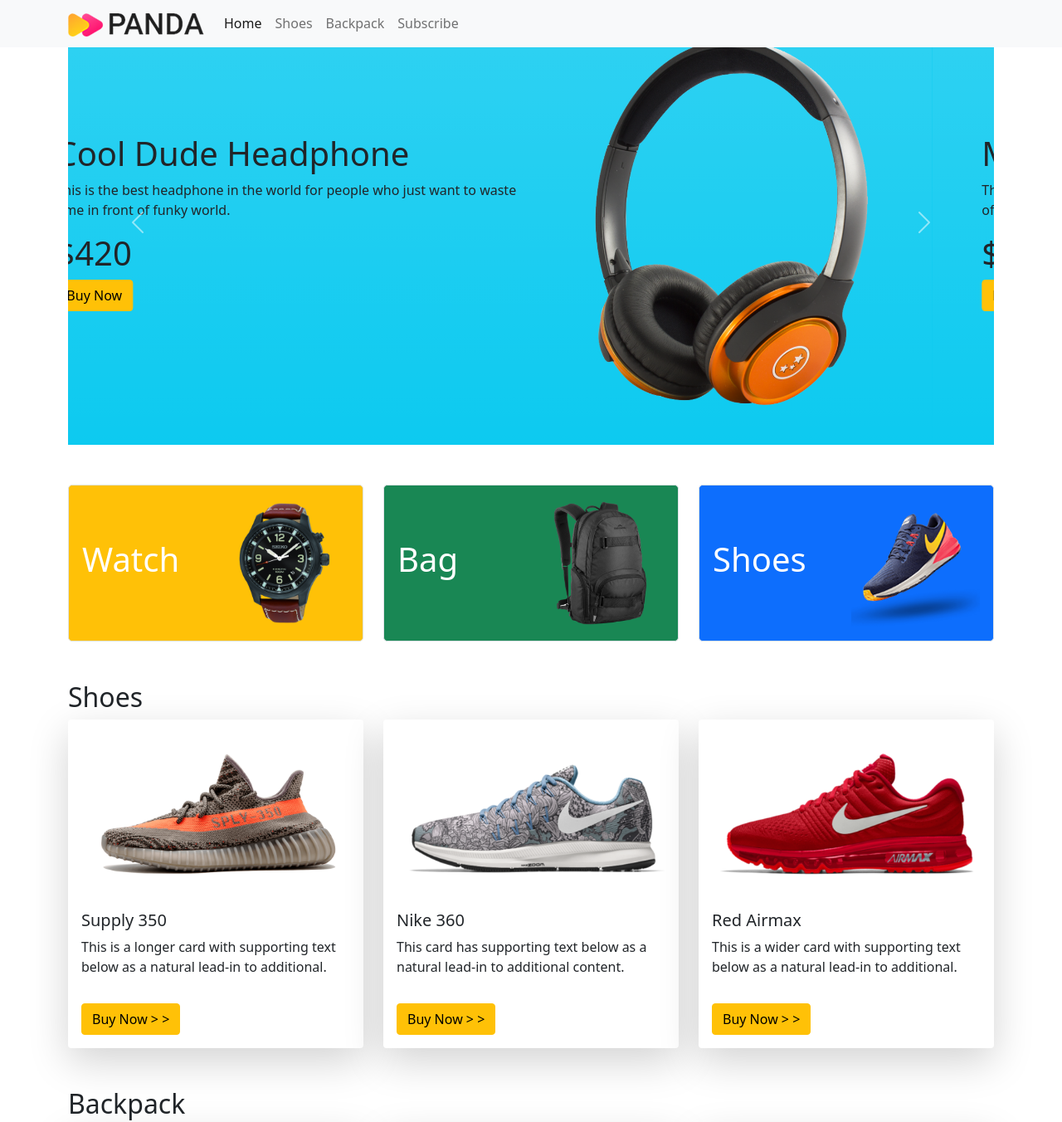
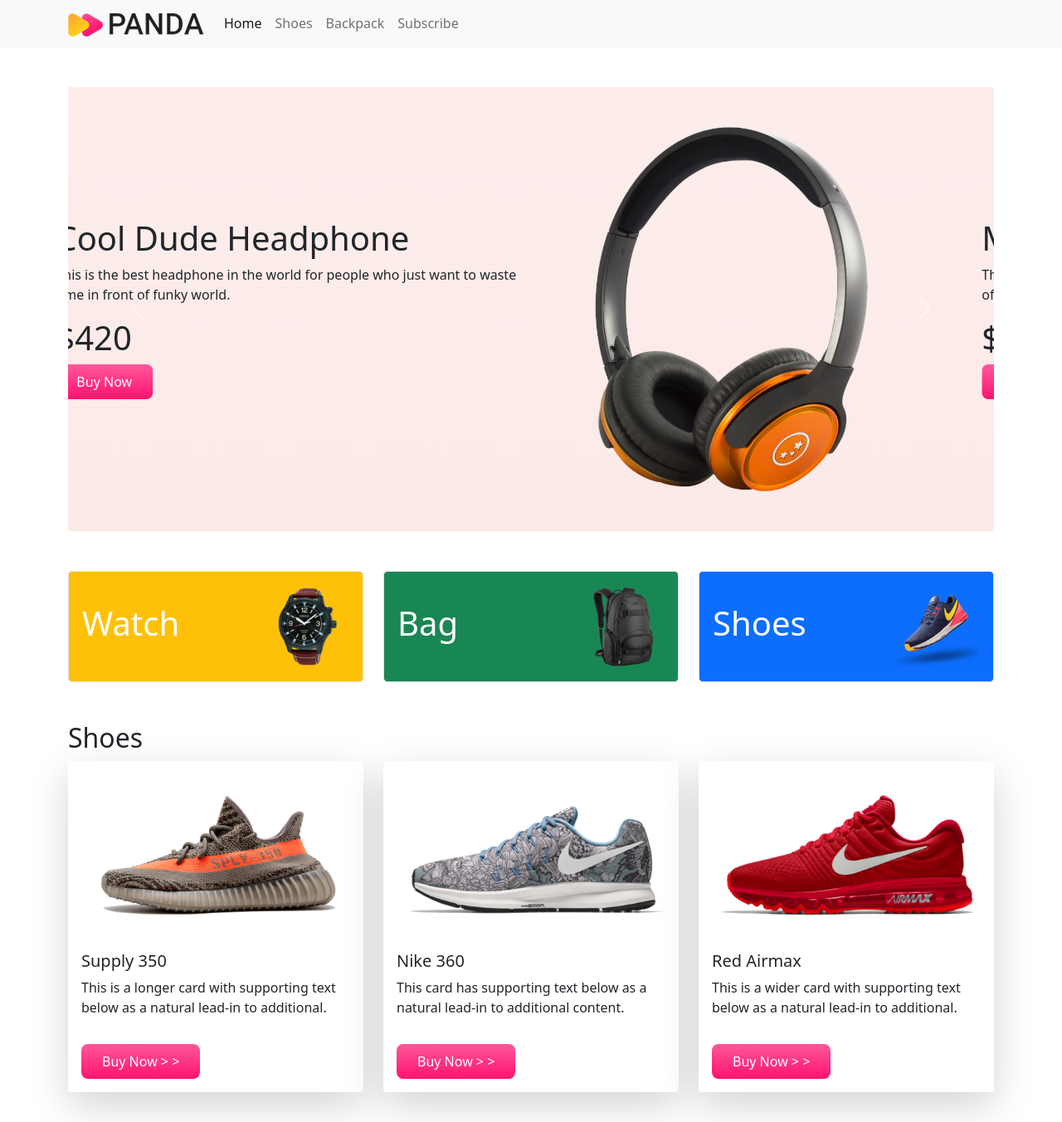
Before and after one commit to zillurahman10/panda-commerce-bootstrap, a plain HTML site: page index.html in a window 1280 px wide. Shown: the top 1352 px of the page at 83% size. Drawn offline with nearby package versions, Linux system fonts and the light colour scheme; grey boxes are pictures that could not be loaded.

Commit message:
sticky-added

```diff
--- /dev/null
+++ b/css/style.css
@@ -0,0 +1,13 @@
+.panda-bg-info{
+    background-color: #fceae8;
+}
+.categorice img{
+    width: 100px;
+}
+.panda-btn-buy-now{
+    color: white;
+    background-image: linear-gradient(to bottom, #FF589B 0%, #FF136F 100%);
+    border-radius: 8px;
+    padding: 9px 25px;
+    border: none;
+}
--- a/index.html
+++ b/index.html
@@ -9,19 +9,19 @@
     <!-- Bootstrap stylesheet -->
     <link href="https://cdn.jsdelivr.net/npm/bootstrap@5.1.3/dist/css/bootstrap.min.css" rel="stylesheet"
         integrity="sha384-1BmE4kWBq78iYhFldvKuhfTAU6auU8tT94WrHftjDbrCEXSU1oBoqyl2QvZ6jIW3" crossorigin="anonymous">
+    <link rel="stylesheet" href="css/style.css">
 </head>
 
 <body>
     <!-- header start -->
-    <header>
-        <nav class="navbar navbar-expand-lg navbar-light bg-light fixed-top">
+    <nav class="navbar navbar-expand-lg navbar-light bg-light sticky-top ">
         <div class="container">
             <a class="navbar-brand" href="#">
                 <img src="images/logo.png" alt="">
             </a>
             <button class="navbar-toggler" type="button" data-bs-toggle="collapse"
-                    data-bs-target="#navbarSupportedContent" aria-controls="navbarSupportedContent"
-                    aria-expanded="false" aria-label="Toggle navigation">
+                data-bs-target="#navbarSupportedContent" aria-controls="navbarSupportedContent" aria-expanded="false"
+                aria-label="Toggle navigation">
                 <span class="navbar-toggler-icon"></span>
             </button>
             <div class="collapse navbar-collapse" id="navbarSupportedContent">
@@ -43,11 +43,11 @@
         </div>
     </nav>
     <!-- image slider -->
-        <section class="container">
+    <section class="container border-5 mt-5">
         <div id="carouselExampleControls" class="carousel slide" data-bs-ride="carousel">
             <div class="carousel-inner">
                 <div class="carousel-item active">
-                        <div class="row p-5 bg-info bg-gradient d-flex align-items-center
+                    <div class="row p-5 panda-bg-info bg-gradient d-flex align-items-center
                         ">
                         <div class="col-lg-7">
                             <h1>
@@ -56,7 +56,7 @@
                             <p>This is the best headphone in the world for people who just want to waste time in
                                 front of funky world.</p>
                             <h1>$420</h1>
-                                <button class="btn btn-warning">
+                            <button class="panda-btn-buy-now">
                                 Buy Now
                             </button>
                         </div>
@@ -70,7 +70,7 @@
 
                 </div>
                 <div class="carousel-item">
-                        <div class="row p-5 bg-info bg-gradient d-flex align-items-center
+                    <div class="row p-5 panda-bg-info bg-gradient d-flex align-items-center
                         ">
                         <div class="col-lg-7">
                             <h1>
@@ -81,7 +81,7 @@
 
                             </p>
                             <h1>$1200</h1>
-                                <button class="btn btn-warning">
+                            <button class="panda-btn-buy-now">
                                 Buy Now
                             </button>
                         </div>
@@ -91,7 +91,7 @@
                     </div>
                 </div>
                 <div class="carousel-item">
-                        <div class="row p-5 bg-info bg-gradient d-flex align-items-center
+                    <div class="row p-5 panda-bg-info bg-gradient d-flex align-items-center
                         ">
                         <div class="col-lg-7">
                             <h1>
@@ -102,7 +102,7 @@
 
                             </p>
                             <h1>$600</h1>
-                                <button class="btn btn-warning">
+                            <button class="panda-btn-buy-now">
                                 Buy Now
                             </button>
                         </div>
@@ -124,10 +124,10 @@
             </button>
         </div>
     </section>
-    </header>
+
     <main>
         <!-- categorice -->
-        <section class="container my-5">
+        <section class="container my-5 categorice">
             <div class="row g-4">
                 <div class="col-lg-4 col-md-6 col-12">
                     <div class="p-3 border bg-warning d-flex align-items-center justify-content-between rounded-3">
@@ -166,7 +166,7 @@
                             </p>
                         </div>
                         <div class="m-3">
-                            <button class="btn btn-warning">Buy Now > ></button>
+                            <button class="panda-btn-buy-now">Buy Now > ></button>
                         </div>
                     </div>
                 </div>
@@ -182,7 +182,7 @@
                             </p>
                         </div>
                         <div class="m-3">
-                            <button class="btn btn-warning">Buy Now > ></button>
+                            <button class="panda-btn-buy-now">Buy Now > ></button>
                         </div>
                     </div>
                 </div>
@@ -198,7 +198,7 @@
                             </p>
                         </div>
                         <div class="m-3">
-                            <button class="btn btn-warning">Buy Now > ></button>
+                            <button class="panda-btn-buy-now">Buy Now > ></button>
                         </div>
                     </div>
                 </div>
@@ -222,7 +222,7 @@
                             </p>
                         </div>
                         <div class="m-3">
-                            <button class="btn btn-warning">Buy Now > ></button>
+                            <button class="panda-btn-buy-now">Buy Now > ></button>
                         </div>
                     </div>
                 </div>
@@ -239,7 +239,7 @@
                             </p>
                         </div>
                         <div class="m-3">
-                            <button class="btn btn-warning">Buy Now > ></button>
+                            <button class="panda-btn-buy-now">Buy Now > ></button>
                         </div>
                     </div>
                 </div>
@@ -256,7 +256,7 @@
                             </p>
                         </div>
                         <div class="m-3">
-                            <button class="btn btn-warning">Buy Now > ></button>
+                            <button class="panda-btn-buy-now">Buy Now > ></button>
                         </div>
                     </div>
                 </div>
@@ -264,13 +264,13 @@
         </section>
         <!-- subscribe -->
         <section style="height: 300px;" id="sub"
-            class="container d-flex bg-info justify-content-center align-items-center rounded-3">
+            class="container d-flex panda-bg-info justify-content-center align-items-center rounded-3">
             <div>
                 <h1>LET'S STAY IN TOUCH</h1>
                 <p>Get updates on sales, specials and more</p>
-                <input type="text" placeholder="Your Email">
+                <input class="form-control" type="text" placeholder="Your Email">
                 <br>
-                <button class="btn btn-warning">SUBMIT</button>
+                <button class="panda-btn-buy-now">SUBMIT</button>
             </div>
         </section>
     </main>
```
Lines whose indentation alone changed are shown as unchanged.
